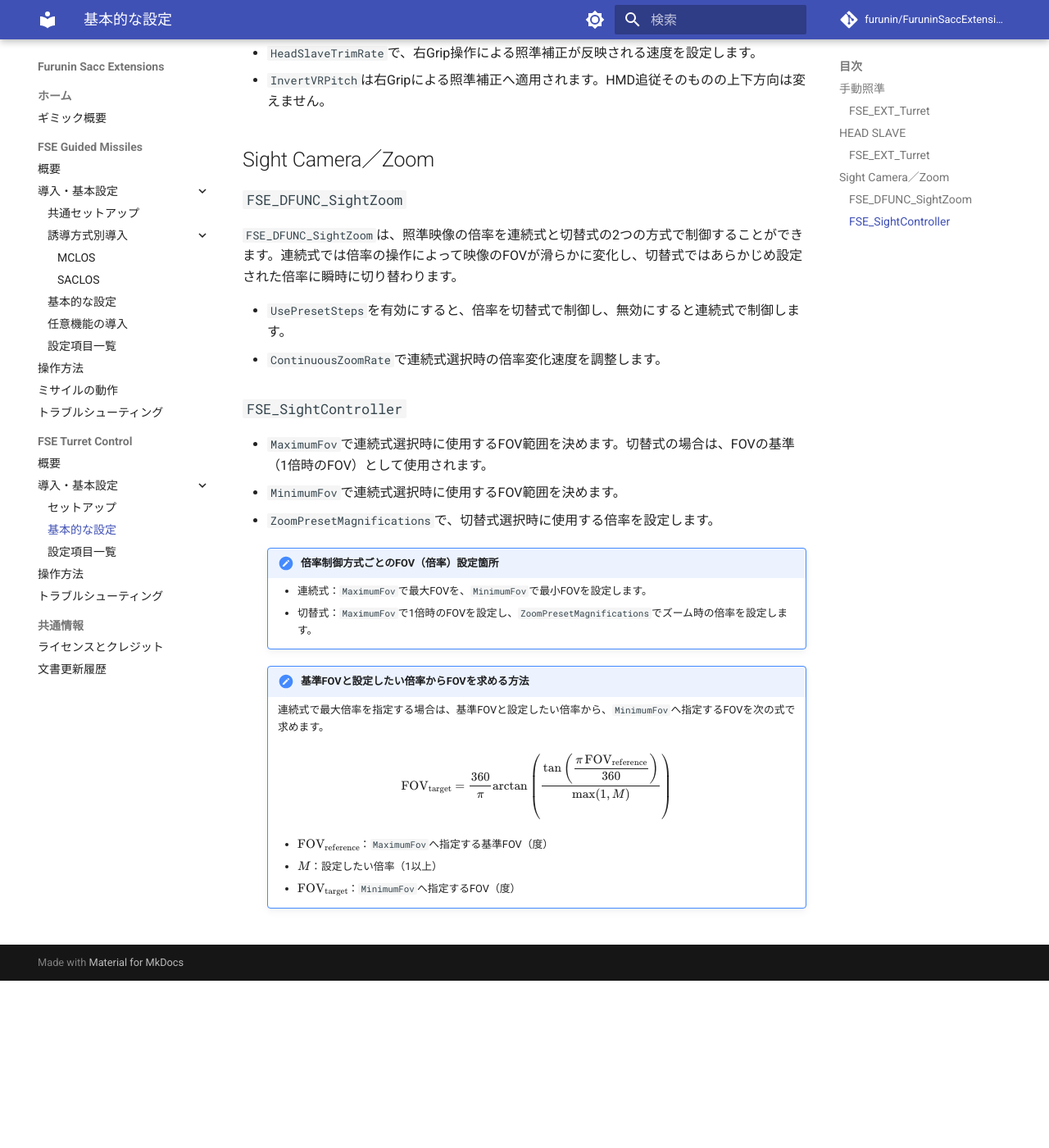
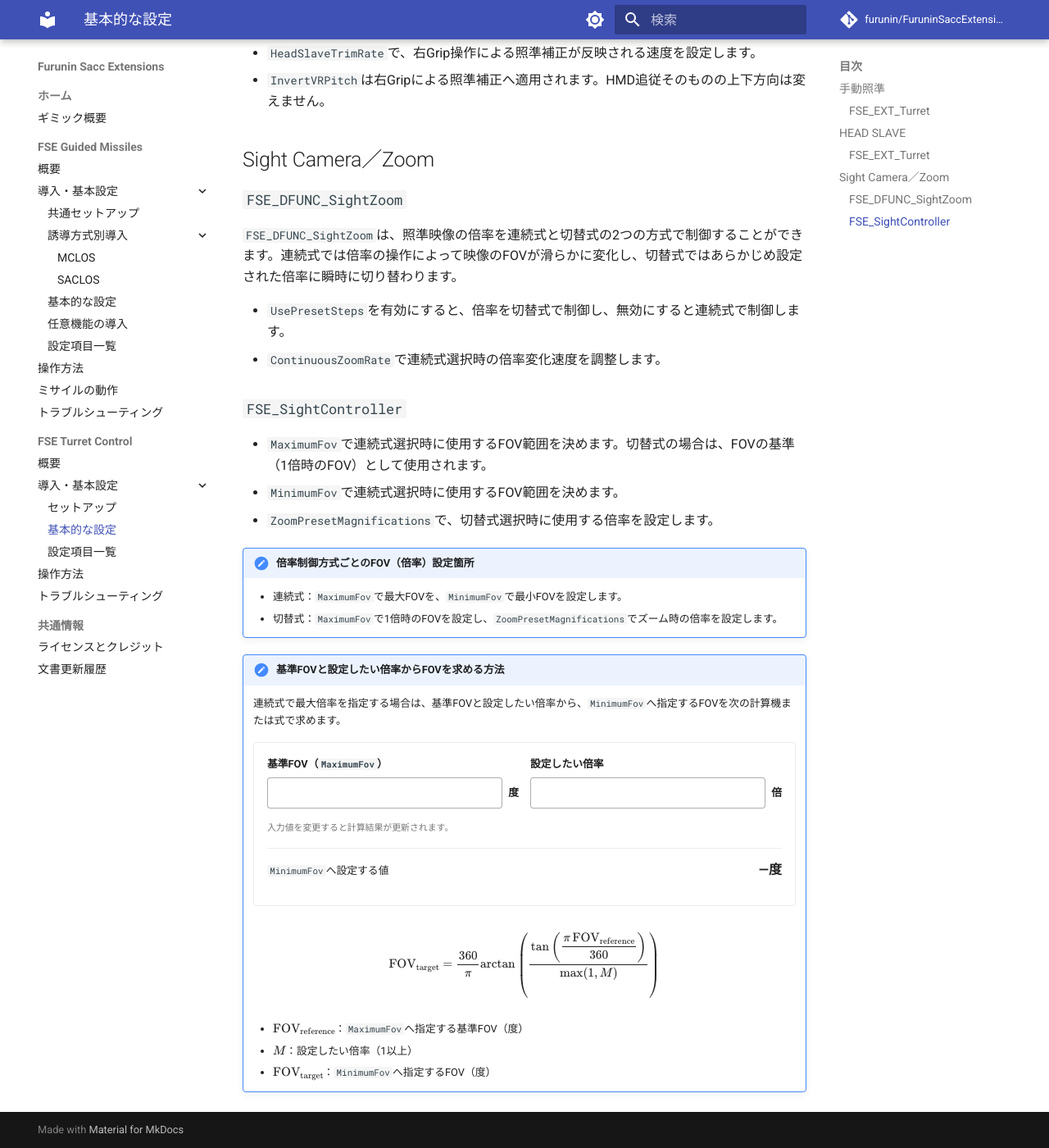
Before and after one commit to furunin/FuruninSaccExtensions-Docs, an MkDocs documentation site: the page built from docs/turret-control/basic-settings.md, in a window 1280 px wide and 1400 px high, scrolled down 996 px. Shown: the whole window at 82% size. Built offline with MkDocs 1.6.1 and Material for MkDocs 9.7.7, drawn with Linux system fonts in a browser that asks for light colours; comment, search, counter and statistics services are not loaded; the version menu is left out; before the commit the page ends 2192 px from its top, so only the background shows below that.

Commit message:
docs(turret-control): add FOV calculator

```diff
--- /dev/null
+++ b/docs/javascripts/fov-calculator.js
@@ -0,0 +1,126 @@
+(() => {
+  let calculatorCount = 0;
+
+  const mountCalculator = (placeholder) => {
+    calculatorCount += 1;
+    const suffix = calculatorCount.toString();
+    const referenceId = `fov-reference-${suffix}`;
+    const magnificationId = `fov-magnification-${suffix}`;
+    const helpId = `fov-calculator-help-${suffix}`;
+    const messageId = `fov-calculator-message-${suffix}`;
+
+    const calculator = document.createElement("div");
+    calculator.className = "fov-calculator";
+    calculator.innerHTML = `
+      <div class="fov-calculator__fields">
+        <label class="fov-calculator__field" for="${referenceId}">
+          <span>基準FOV（<code>MaximumFov</code>）</span>
+          <span class="fov-calculator__input-group">
+            <input id="${referenceId}" data-fov-reference type="number" min="0.01" max="179.99" step="any" inputmode="decimal" aria-describedby="${helpId} ${messageId}">
+            <span>度</span>
+          </span>
+        </label>
+        <label class="fov-calculator__field" for="${magnificationId}">
+          <span>設定したい倍率</span>
+          <span class="fov-calculator__input-group">
+            <input id="${magnificationId}" data-fov-magnification type="number" min="1" step="any" inputmode="decimal" aria-describedby="${helpId} ${messageId}">
+            <span>倍</span>
+          </span>
+        </label>
+      </div>
+      <p id="${helpId}" class="fov-calculator__help">入力値を変更すると計算結果が更新されます。</p>
+      <p class="fov-calculator__result">
+        <span><code>MinimumFov</code>へ設定する値</span>
+        <strong><output data-fov-result for="${referenceId} ${magnificationId}" aria-live="polite">—</output><span>度</span></strong>
+      </p>
+      <p id="${messageId}" class="fov-calculator__message" data-fov-message aria-live="polite"></p>
+    `;
+
+    const paragraph = placeholder.parentElement;
+    if (
+      paragraph &&
+      paragraph.tagName === "P" &&
+      paragraph.childElementCount === 1 &&
+      paragraph.textContent.trim() === ""
+    ) {
+      paragraph.replaceWith(calculator);
+    } else {
+      placeholder.replaceWith(calculator);
+    }
+
+    const referenceInput = calculator.querySelector("[data-fov-reference]");
+    const magnificationInput = calculator.querySelector("[data-fov-magnification]");
+    const resultOutput = calculator.querySelector("[data-fov-result]");
+    const messageOutput = calculator.querySelector("[data-fov-message]");
+    if (!referenceInput || !magnificationInput || !resultOutput || !messageOutput) return;
+
+    const numberFormatter = new Intl.NumberFormat("ja-JP", {
+      maximumFractionDigits: 3,
+    });
+
+    const clearResult = () => {
+      resultOutput.textContent = "—";
+    };
+
+    const setValidity = (input, valid) => {
+      input.setAttribute("aria-invalid", valid ? "false" : "true");
+    };
+
+    const calculate = () => {
+      const referenceText = referenceInput.value.trim();
+      const magnificationText = magnificationInput.value.trim();
+      messageOutput.textContent = "";
+      setValidity(referenceInput, true);
+      setValidity(magnificationInput, true);
+
+      if (!referenceText || !magnificationText) {
+        clearResult();
+        return;
+      }
+
+      const referenceFov = Number(referenceText);
+      const magnification = Number(magnificationText);
+      if (!Number.isFinite(referenceFov) || referenceFov <= 0 || referenceFov >= 180) {
+        clearResult();
+        setValidity(referenceInput, false);
+        messageOutput.textContent = "基準FOVには、0より大きく180より小さい値を入力してください。";
+        return;
+      }
+      if (!Number.isFinite(magnification) || magnification < 1) {
+        clearResult();
+        setValidity(magnificationInput, false);
+        messageOutput.textContent = "設定したい倍率には、1以上の値を入力してください。";
+        return;
+      }
+
+      const targetFov =
+        (360 / Math.PI) *
+        Math.atan(
+          Math.tan((Math.PI * referenceFov) / 360) / Math.max(1, magnification),
+        );
+      if (!Number.isFinite(targetFov)) {
+        clearResult();
+        messageOutput.textContent = "入力値からFOVを計算できませんでした。";
+        return;
+      }
+
+      resultOutput.textContent = numberFormatter.format(targetFov);
+    };
+
+    referenceInput.addEventListener("input", calculate);
+    magnificationInput.addEventListener("input", calculate);
+    calculate();
+  };
+
+  const initializeCalculators = () => {
+    document.querySelectorAll("[data-fov-calculator]").forEach(mountCalculator);
+  };
+
+  if (typeof document$ !== "undefined") {
+    document$.subscribe(initializeCalculators);
+  } else if (document.readyState === "loading") {
+    document.addEventListener("DOMContentLoaded", initializeCalculators);
+  } else {
+    initializeCalculators();
+  }
+})();
--- /dev/null
+++ b/docs/stylesheets/extra.css
@@ -0,0 +1,85 @@
+.fov-calculator {
+  display: grid;
+  gap: 0.75rem;
+  margin: 0.8rem 0;
+  padding: 0.8rem;
+  border: 0.05rem solid var(--md-default-fg-color--lightest);
+  border-radius: 0.2rem;
+  background-color: var(--md-default-bg-color);
+}
+
+.fov-calculator__fields {
+  display: grid;
+  gap: 0.7rem;
+}
+
+.fov-calculator__field {
+  display: grid;
+  gap: 0.25rem;
+  font-weight: 700;
+}
+
+.fov-calculator__input-group {
+  display: flex;
+  align-items: center;
+  gap: 0.35rem;
+}
+
+.fov-calculator input {
+  width: 100%;
+  min-width: 0;
+  padding: 0.4rem 0.5rem;
+  color: var(--md-default-fg-color);
+  background-color: var(--md-default-bg-color);
+  border: 0.05rem solid var(--md-default-fg-color--lighter);
+  border-radius: 0.2rem;
+  font: inherit;
+  font-variant-numeric: tabular-nums;
+}
+
+.fov-calculator input:focus-visible {
+  border-color: var(--md-accent-fg-color);
+  outline: 0.1rem solid var(--md-accent-fg-color);
+  outline-offset: 0.05rem;
+}
+
+.fov-calculator input[aria-invalid="true"] {
+  border-color: var(--md-accent-fg-color);
+}
+
+.fov-calculator__help,
+.fov-calculator__message,
+.fov-calculator__result {
+  margin: 0;
+}
+
+.fov-calculator__help {
+  color: var(--md-default-fg-color--light);
+  font-size: 0.85em;
+}
+
+.fov-calculator__result {
+  display: flex;
+  flex-wrap: wrap;
+  align-items: baseline;
+  justify-content: space-between;
+  gap: 0.4rem 1rem;
+  padding-top: 0.65rem;
+  border-top: 0.05rem solid var(--md-default-fg-color--lightest);
+}
+
+.fov-calculator__result strong {
+  font-size: 1.25em;
+  font-variant-numeric: tabular-nums;
+}
+
+.fov-calculator__message:not(:empty) {
+  color: var(--md-accent-fg-color);
+  font-weight: 700;
+}
+
+@media screen and (min-width: 40rem) {
+  .fov-calculator__fields {
+    grid-template-columns: repeat(2, minmax(0, 1fr));
+  }
+}
--- a/docs/turret-control/basic-settings.md
+++ b/docs/turret-control/basic-settings.md
@@ -41,26 +41,28 @@ VRでHEAD SLAVEを使用中に右手コントローラーのグリップ（中
 - `MinimumFov`で連続式選択時に使用するFOV範囲を決めます。
 - `ZoomPresetMagnifications`で、切替式選択時に使用する倍率を設定します。
 
-    !!! note "倍率制御方式ごとのFOV（倍率）設定箇所"
+!!! note "倍率制御方式ごとのFOV（倍率）設定箇所"
 
-        - 連続式：`MaximumFov`で最大FOVを、`MinimumFov`で最小FOVを設定します。
-        - 切替式：`MaximumFov`で1倍時のFOVを設定し、`ZoomPresetMagnifications`でズーム時の倍率を設定します。
+    - 連続式：`MaximumFov`で最大FOVを、`MinimumFov`で最小FOVを設定します。
+    - 切替式：`MaximumFov`で1倍時のFOVを設定し、`ZoomPresetMagnifications`でズーム時の倍率を設定します。
 
-    !!! note "基準FOVと設定したい倍率からFOVを求める方法"
+!!! note "基準FOVと設定したい倍率からFOVを求める方法"
 
-        連続式で最大倍率を指定する場合は、基準FOVと設定したい倍率から、`MinimumFov`へ指定するFOVを次の式で求めます。
+    連続式で最大倍率を指定する場合は、基準FOVと設定したい倍率から、`MinimumFov`へ指定するFOVを次の計算機または式で求めます。
 
-        \[
-        \mathrm{FOV}_{\mathrm{target}}
-        =
-        \frac{360}{\pi}
-        \arctan\left(
-        \frac{
-        \tan\left(\dfrac{\pi\,\mathrm{FOV}_{\mathrm{reference}}}{360}\right)
-        }{\max(1,M)}
-        \right)
-        \]
+    <span data-fov-calculator></span>
 
-        - \(\mathrm{FOV}_{\mathrm{reference}}\)：`MaximumFov`へ指定する基準FOV（度）
-        - \(M\)：設定したい倍率（1以上）
-        - \(\mathrm{FOV}_{\mathrm{target}}\)：`MinimumFov`へ指定するFOV（度）
+    \[
+    \mathrm{FOV}_{\mathrm{target}}
+    =
+    \frac{360}{\pi}
+    \arctan\left(
+    \frac{
+    \tan\left(\dfrac{\pi\,\mathrm{FOV}_{\mathrm{reference}}}{360}\right)
+    }{\max(1,M)}
+    \right)
+    \]
+
+    - \(\mathrm{FOV}_{\mathrm{reference}}\)：`MaximumFov`へ指定する基準FOV（度）
+    - \(M\)：設定したい倍率（1以上）
+    - \(\mathrm{FOV}_{\mathrm{target}}\)：`MinimumFov`へ指定するFOV（度）
--- a/mkdocs.yml
+++ b/mkdocs.yml
@@ -46,7 +46,11 @@ markdown_extensions:
   - toc:
       permalink: true
 
+extra_css:
+  - stylesheets/extra.css
+
 extra_javascript:
+  - javascripts/fov-calculator.js
   - https://unpkg.com/mathjax@3/es5/tex-mml-chtml.js
 
 extra:
```
Also changed, not shown: docs/turret-control/components.md (+2 -2 lines), docs/turret-control/installation.md (+1 -1 lines), docs/turret-control/operation.md (+2 -2 lines), docs/turret-control/troubleshooting.md (+1 -0 lines), 1 other file.
